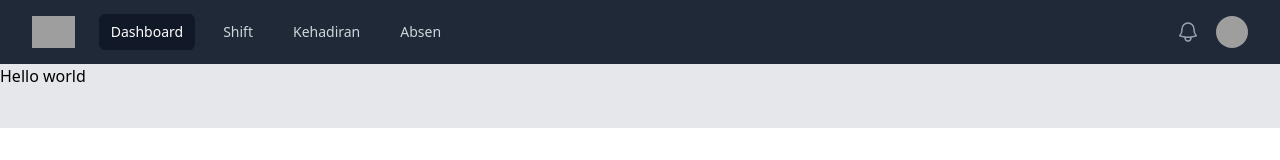
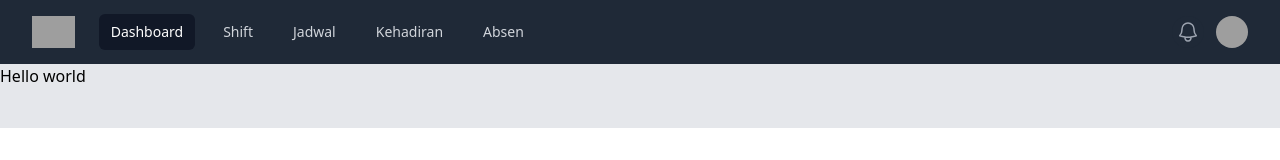
Before and after one commit to KosasihProgramming/react-presensi, a React (Create React App) app: page / in a window 1280 px wide. Shown: the top 160 px of the page. Built offline with nearby package versions, Linux system fonts and the light colour scheme; grey boxes are pictures that could not be loaded.

Commit message:
fix: navbar

```diff
--- a/src/components/Navigation.js
+++ b/src/components/Navigation.js
@@ -6,6 +6,7 @@ import { Bars3Icon, BellIcon, XMarkIcon } from "@heroicons/react/24/outline";
 const navList = [
   { name: "Dashboard", href: "/", current: true },
   { name: "Shift", href: "/shift", current: false },
+  { name: "Jadwal", href: "/jadwal", current: false },
   { name: "Kehadiran", href: "/kehadiran", current: false },
   { name: "Absen", href: "/presensi", current: false },
 ];
```
